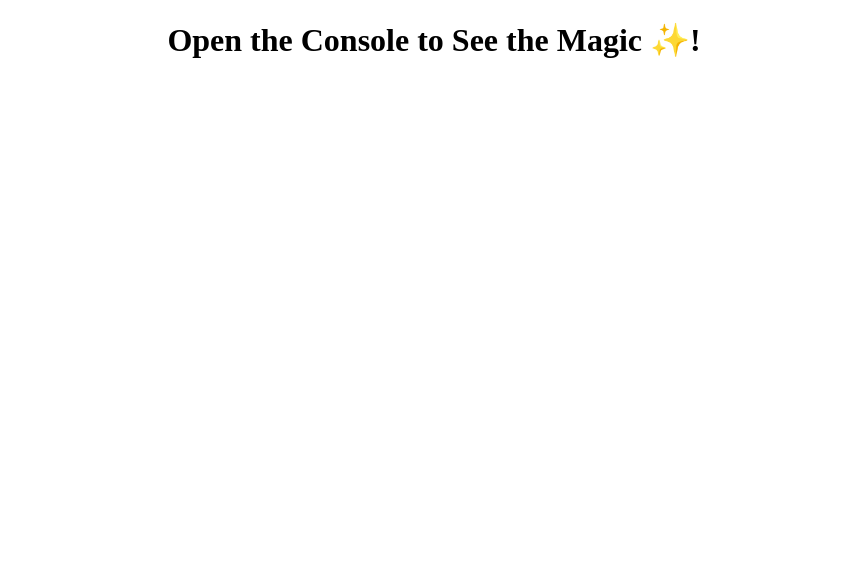
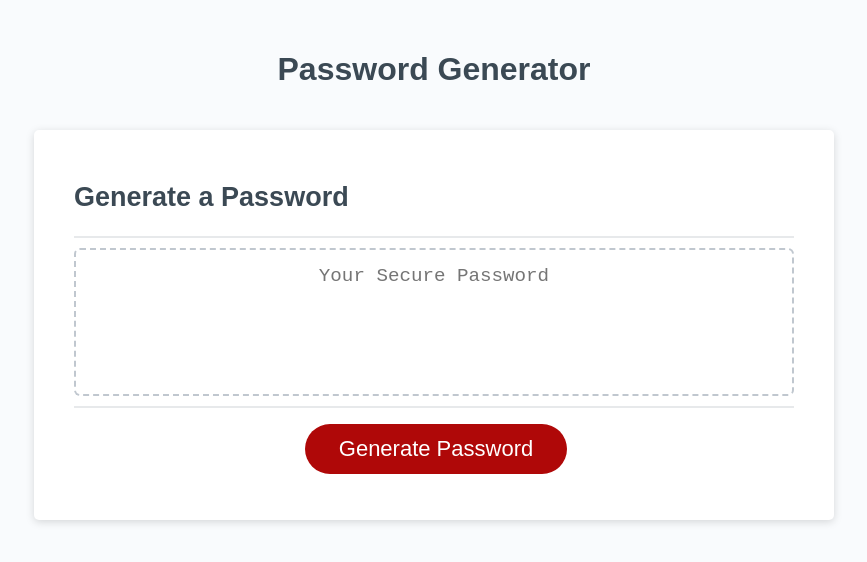
Before and after one commit to iseanc/password-generator, a plain HTML site: page index.html in a window 1280 px wide. Shown: the whole page, without its empty margins (206-1073 px from the left). Drawn offline with Linux system fonts and the light colour scheme.

Commit message:
replaced code files with copies from M03-JavaScript/02-Challenge dir from GitLab

```diff
--- a/index.html
+++ b/index.html
@@ -1,15 +1,34 @@
 <!DOCTYPE html>
 <html lang="en">
-
-<head>
-  <meta charset="UTF-8">
-  <meta name="viewport" content="width=device-width, initial-scale=1.0">
-  <title>Script Tag and Console Log</title>
-</head>
-
-<body>
-
-  <h1 style="text-align:center;">Open the Console to See the Magic ✨! </h1>
-  <script src="script.js"></script>
-</body>
+  <head>
+    <meta charset="UTF-8" />
+    <meta name="viewport" content="width=device-width, initial-scale=1.0" />
+    <meta http-equiv="X-UA-Compatible" content="ie=edge" />
+    <title>Password Generator</title>
+    <link rel="stylesheet" href="style.css" />
+  </head>
+  <body>
+    <div class="wrapper">
+      <header>
+        <h1>Password Generator</h1>
+      </header>
+      <div class="card">
+        <div class="card-header">
+          <h2>Generate a Password</h2>
+        </div>
+        <div class="card-body">
+          <textarea
+            readonly
+            id="password"
+            placeholder="Your Secure Password"
+            aria-label="Generated Password"
+          ></textarea>
+        </div>
+        <div class="card-footer">
+          <button id="generate" class="btn">Generate Password</button>
+        </div>
+      </div>
+    </div>
+    <script src="script.js"></script>
+  </body>
 </html>
--- a/script.js
+++ b/script.js
@@ -1 +1,14 @@
-console.log("Sean says: feature/create-base-files")
+// Assignment Code
+var generateBtn = document.querySelector("#generate");
+
+// Write password to the #password input
+function writePassword() {
+  var password = generatePassword();
+  var passwordText = document.querySelector("#password");
+
+  passwordText.value = password;
+
+}
+
+// Add event listener to generate button
+generateBtn.addEventListener("click", writePassword);
--- /dev/null
+++ b/style.css
@@ -0,0 +1,137 @@
+*,
+*::before,
+*::after {
+  box-sizing: border-box;
+}
+
+html,
+body,
+.wrapper {
+  height: 100%;
+  margin: 0;
+  padding: 0;
+}
+
+body {
+  font-family: sans-serif;
+  background-color: #f9fbfd;
+}
+
+.wrapper {
+  padding-top: 30px;
+  padding-left: 20px;
+  padding-right: 20px;
+}
+
+header {
+  text-align: center;
+  padding: 20px;
+  padding-top: 0px;
+  color: hsl(206, 17%, 28%);
+}
+
+.card {
+  background-color: hsl(0, 0%, 100%);
+  border-radius: 5px;
+  border-width: 1px;
+  box-shadow: rgba(0, 0, 0, 0.15) 0px 2px 8px 0px;
+  color: hsl(206, 17%, 28%);
+  font-size: 18px;
+  margin: 0 auto;
+  max-width: 800px;
+  padding: 30px 40px;
+}
+
+.card-header::after {
+  content: " ";
+  display: block;
+  width: 100%;
+  background: #e7e9eb;
+  height: 2px;
+}
+
+.card-body {
+  min-height: 100px;
+}
+
+.card-footer {
+  text-align: center;
+}
+
+.card-footer::before {
+  content: " ";
+  display: block;
+  width: 100%;
+  background: #e7e9eb;
+  height: 2px;
+}
+
+.card-footer::after {
+  content: " ";
+  display: block;
+  clear: both;
+}
+
+.btn {
+  border: none;
+  background-color: hsl(360, 91%, 36%);
+  border-radius: 25px;
+  box-shadow: rgba(0, 0, 0, 0.1) 0px 1px 6px 0px rgba(0, 0, 0, 0.2) 0px 1px 1px
+    0px;
+  color: hsl(0, 0%, 100%);
+  display: inline-block;
+  font-size: 22px;
+  line-height: 22px;
+  margin: 16px 16px 16px 20px;
+  padding: 14px 34px;
+  text-align: center;
+  cursor: pointer;
+}
+
+button[disabled] {
+  cursor: default;
+  background: #c0c7cf;
+}
+
+.float-right {
+  float: right;
+}
+
+#password {
+  -webkit-appearance: none;
+  -moz-appearance: none;
+  appearance: none;
+  border: none;
+  display: block;
+  width: 100%;
+  padding-top: 15px;
+  padding-left: 15px;
+  padding-right: 15px;
+  padding-bottom: 85px;
+  font-size: 1.2rem;
+  text-align: center;
+  margin-top: 10px;
+  margin-bottom: 10px;
+  border: 2px dashed #c0c7cf;
+  border-radius: 6px;
+  resize: none;
+  overflow: hidden;
+}
+
+@media (max-width: 690px) {
+  .btn {
+    font-size: 1rem;
+    margin: 16px 0px 0px 0px;
+    padding: 10px 15px;
+  }
+
+  #password {
+    font-size: 1rem;
+  }
+}
+
+@media (max-width: 500px) {
+  .btn {
+    font-size: 0.8rem;
+  }
+}
```
Also changed, not shown: Assets/03-javascript-homework-demo.png (added), pwgen-pseudocode.txt (added), 1 other file.
